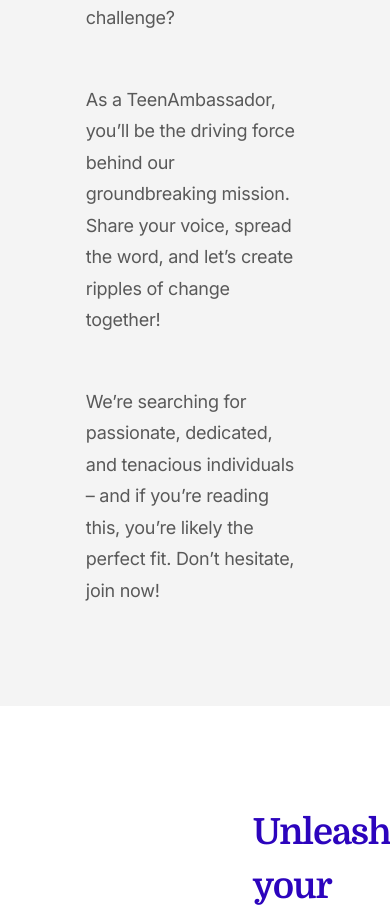
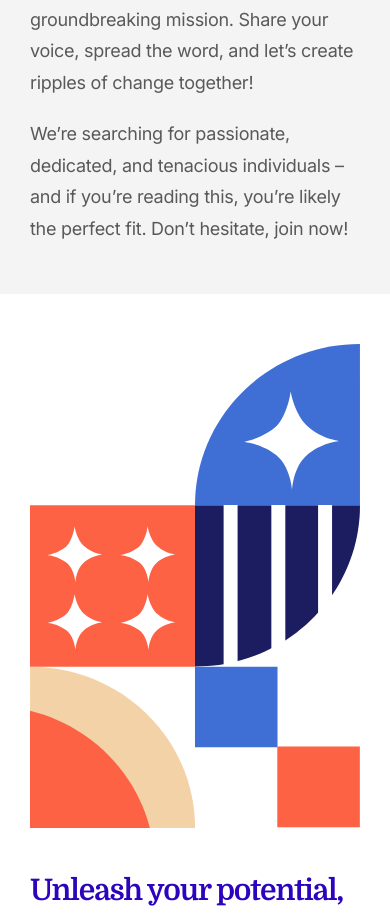
Before and after one commit to joindevforge/job2, a Next.js app: page /teen-ambassadors in a window 390 px wide. Shown: the part 1046-1964 px from the top of the page. Built offline with nearby package versions, Linux system fonts and the light colour scheme.

Commit message:
complete the page

```diff
--- a/pages/teen-ambassadors.js
+++ b/pages/teen-ambassadors.js
@@ -3,13 +3,13 @@ import React from "react";
 function TeenAmbassadors() {
   return (
     <>
-      <div className="h-[75vh] w-full max-w-[1280px] mx-auto  flex items-center justify-center">
-        <div className="  flex flex-col items-center">
-          <p className=" text-[2.5rem] font-Domine text-center text-[#4834D4] font-[700] tracking-[-1.2px]">
+      <div className="h-[75vh]  w-full max-w-[1280px] mx-auto  flex items-center justify-center">
+        <div className="  flex flex-col  items-center">
+          <p className=" sm:text-[2.5rem] text-[2.25rem]  w-[90%] sm:w-full font-Domine text-center text-[#4834D4] font-[700] tracking-[-1.2px]">
             <span className="text-[#FC6142]">Empower Teens,</span> Shape the
             future
           </p>
-          <p className=" mt-[46px] text-[#595959] w-[53%] font-Inter font-[400] leading-[1.75] tracking-[-0.015em] text-[20px]">
+          <p className=" sm:mt-[46px] mt-[30px] text-[#595959] w-full px-[30px] sm:w-[53%] font-Inter font-[400] leading-[1.75] tracking-[-0.015em] text-[18px] sm:text-[20px]">
             Unleash your potential and join our elite force of Teen Ambassadors,
             working together to create lasting change for new age Indian teens.
             Are you ready to change your life, and the lives of other ambitious
@@ -20,22 +20,22 @@ function TeenAmbassadors() {
           </button>
         </div>
       </div>
-      <div className=" bg-[#F4F4F4]  py-[100px]">
+      <div className=" bg-[#F4F4F4] py-[50px]  sm:py-[100px]">
         <div className=" max-w-[1280px] mx-auto">
           <div className=" text-[#2C04BD] w-full text-center font-Domine text-[36px]  font-[700] tracking-[-1.08px]">
             Join the Impact
           </div>
-          <div className="mt-[50px]  flex flex-col items-center">
-            <div className=" text-[#595959] font-Inter text-[18px] w-[56%] font-[400] leading-[1.75] tracking-[-0.015em]">
+          <div className="mt-[50px]  px-[30px] sm:px-0 flex flex-col items-center">
+            <div className=" text-[#595959] font-Inter text-[18px] w-full sm:w-[56%] font-[400] leading-[1.75] tracking-[-0.015em]">
               Unleash your inner power and help us change the lives of new age
               Indian teens. Are you up for the challenge?
             </div>
-            <div className=" text-[#595959] mt-[50px] font-Inter text-[18px] w-[56%] font-[400] leading-[1.75] tracking-[-0.015em]">
+            <div className=" text-[#595959] sm:mt-[50px] mt-[20px] font-Inter text-[18px] sm:w-[56%] w-full font-[400] leading-[1.75] tracking-[-0.015em]">
               As a TeenAmbassador, you’ll be the driving force behind our
               groundbreaking mission. Share your voice, spread the word, and
               let’s create ripples of change together!
             </div>
-            <div className=" text-[#595959] mt-[50px] font-Inter text-[18px] w-[56%] font-[400] leading-[1.75] tracking-[-0.015em]">
+            <div className=" text-[#595959] sm:mt-[50px] mt-[20px] font-Inter text-[18px] sm:w-[56%] w-full font-[400] leading-[1.75] tracking-[-0.015em]">
               We’re searching for passionate, dedicated, and tenacious
               individuals – and if you’re reading this, you’re likely the
               perfect fit. Don’t hesitate, join now!{" "}
@@ -44,21 +44,21 @@ function TeenAmbassadors() {
         </div>
       </div>
       {/*  third section  */}
-      <div className=" py-[100px] max-w-[1280px] w-full mx-auto px-[145px]">
+      <div className=" sm:py-[100px] py-[50px] max-w-[1280px] w-full mx-auto px-[30px] sm:px-[145px]">
         {/* first carding */}
-        <div className=" flex gap-[100px]">
+        <div className=" flex flex-col sm:flex-row  sm:gap-[100px] gap-[40px]">
           <div className="">
             <img
               src="/images/ambassdor/inspire.svg"
               alt="as"
-              className=" object-cover w-full h-full"
+              className=" object-cover h-full w-full h-full"
             />
           </div>
           <div className="flex flex-col justify-center items-center">
-            <p className=" text-[#2C04BD] font-Domine text-[2.25rem] w-[90%] font-[700] tracking-[-1.08px]">
+            <p className=" text-[#2C04BD] font-Domine text-[1.85rem] sm:text-[2.25rem] w-full sm:w-[90%] font-[700]  tracking-[-1.08px]">
               Unleash your potential, shape the future
             </p>
-            <div className=" mt-[30px] text-[#595959]  max-w-[550px] w-full  text-[20px]  font-Inter font-[400] leading-[1.75] tracking-[-0.015em]">
+            <div className=" sm:mt-[30px] mt-[10px] text-[#595959]  max-w-[550px] w-full text-[18px]  sm:text-[20px]  font-Inter font-[400] leading-[1.75] tracking-[-0.015em]">
               Become a Teen Ambassador and help us achieve our ambitious goal of
               impacting teens of new age India. Join a community of passionate
               young leaders, eager to make a difference
@@ -66,7 +66,7 @@ function TeenAmbassadors() {
           </div>
         </div>
         {/* second carding */}
-        <div className=" flex flex-row-reverse gap-[100px] mt-[35px]">
+        <div className=" flex flex-col sm:flex-row-reverse sm:gap-[100px] gap-[40px]  mt-[70px] sm:mt-[35px]">
           <div className="">
             <img
               src="/images/ambassdor/unleash.svg"
@@ -75,20 +75,20 @@ function TeenAmbassadors() {
             />
           </div>
           <div className="flex flex-col justify-center items-center">
-            <p className=" text-[#2C04BD] font-Domine text-[2.25rem] w-full font-[700] tracking-[-1.08px]">
+            <p className=" text-[#2C04BD] font-Domine text-[1.85rem] sm:text-[2.25rem] w-full font-[700] tracking-[-1.08px]">
               Inspire teenagers, Ignite change
             </p>
-            <div className=" mt-[30px] text-[#595959]  max-w-[550px] w-full  text-[20px]  font-Inter font-[400] leading-[1.75] tracking-[-0.015em]">
+            <div className=" mt-[30px] text-[#595959]  max-w-[550px] w-full  text-[18px] sm:text-[20px]  font-Inter font-[400] leading-[1.75] tracking-[-0.015em]">
               Empower your fellow teens to believe in their dreams and pursue
               their passions, creating a ripple effect of positive change across
               the world
             </div>
           </div>
         </div>
-        <div className="mt-[175px] mx-auto max-w-[1280px]">
+        <div className="sm:mt-[175px]  mt-[60px] mx-auto max-w-[1280px]">
           <div className=" text-[#2C04BD] text-[36px] text-center font-Domine font-[700] tracking-[-1.08px]">What’s next?</div>
           <div className=" w-full text-center flex flex-col items-center justify-center mt-[35px]">
-            <div className="text-[#595959]  max-w-[750px] w-full  text-[20px]  font-Inter font-[400] leading-[1.75] tracking-[-0.015em]">
+            <div className="text-[#595959] max-w-full   sm:max-w-[750px] w-full text-[18px]  sm:text-[20px]  font-Inter font-[400] leading-[1.75] tracking-[-0.015em]">
             Ready to embark on this epic journey? Click the ‘Apply Now’ button, and
 commence your transformation into a Teen Ambassador. You won’t look back!
             </div>
```
